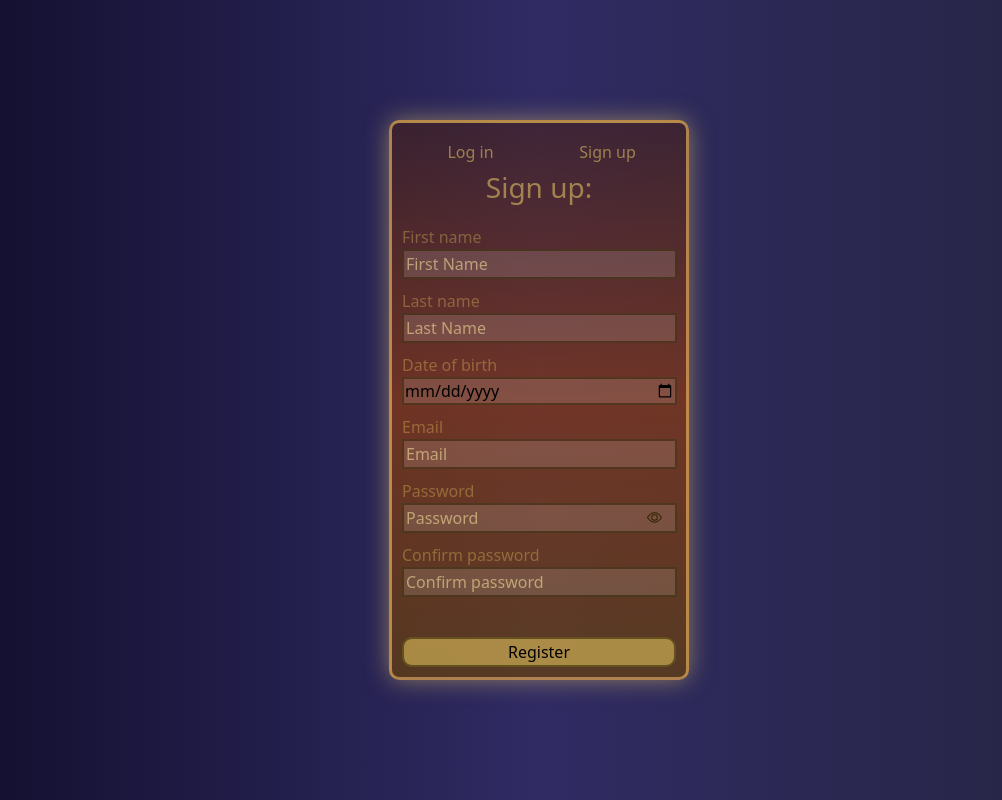
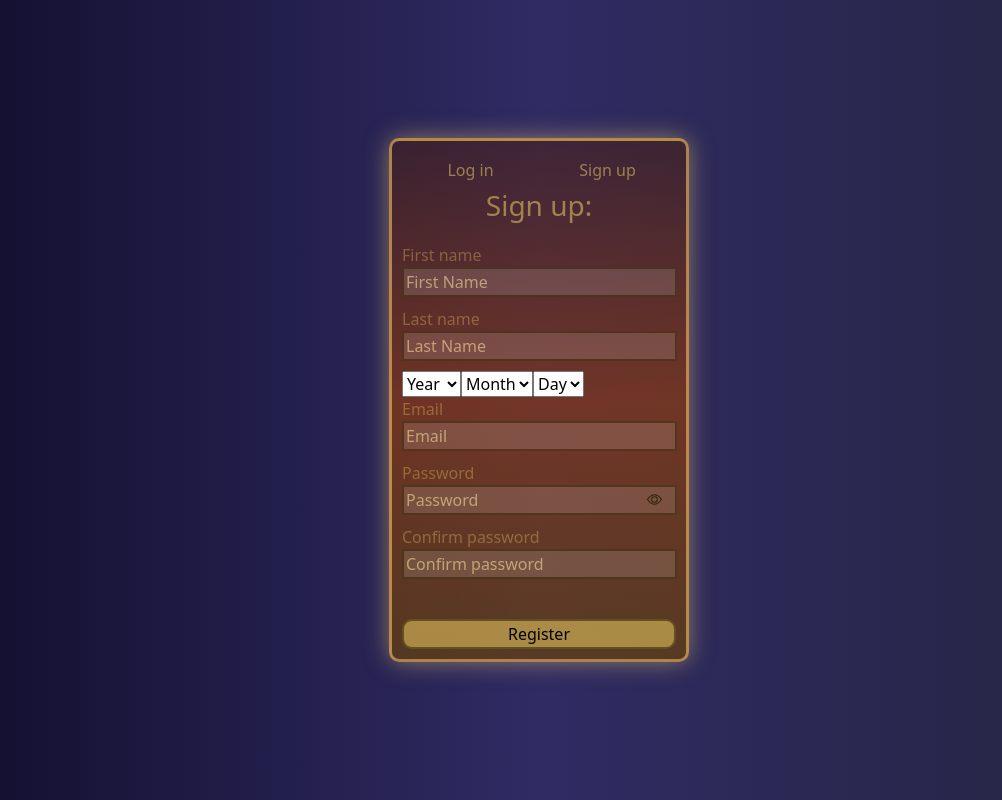
Before and after one commit to Roman-cas88/register-users, a React (Create React App) app: page / in a window 1280 px wide. Shown: the whole page, without its empty margins (101-1103 px from the left). Built offline with nearby package versions, Linux system fonts and the light colour scheme.

Commit message:
Add date picker

```diff
--- /dev/null
+++ b/src/components/DatePicker.jsx
@@ -0,0 +1,76 @@
+import React, { useEffect, useState } from 'react'
+
+export const DatePicker = ({ pickBirthday }) => {
+    let date = new Date()
+    const currentYear = date.getFullYear()
+
+    const yearsArray = Array.from({length: 89}, (_, index) => index + (currentYear-100))
+    const yearsOption = yearsArray.reverse()
+
+    const monthsArray = Array.from({length: 12}, (_, index) => index + 1)
+    const monthsOption = monthsArray.reverse()
+
+    const [month, setMonth] = useState()
+    const [year, setYear] = useState()
+    const [day, setDay] = useState()
+
+    let days = 31
+    const lenghthOfMonth = () => {
+        days = new Date(year, month, 0).getDate()
+    }
+
+    const daysArray = Array.from({length: days}, (_, index) => index + 1)
+    const daysOption = daysArray.reverse()
+
+
+
+    const selectYear = (e) => {
+        setYear(e.target.value)
+        lenghthOfMonth()
+    }
+    const selectMonth = (e) => {
+        setMonth(e.target.value)
+        lenghthOfMonth()
+    }
+    const selectDay = (e) => {
+        setDay(e.target.value)
+    }
+
+
+    useEffect(() => {
+        pickBirthday({
+            year: year,
+            month: month,
+            day: day,
+        })
+    }, [year, month, day])
+
+  return (
+    <div>
+        <select onChange={selectYear}>
+            <option>Year</option>
+            {yearsOption.map((option, index) => {
+                return <option key={index}>
+                    {option}
+                </option>
+            })}
+        </select>
+        <select onChange={selectMonth}>
+            <option>Month</option>
+            {monthsOption.map((option, index) => {
+                return <option key={index}>
+                    {option}
+                </option>
+            })}
+        </select>
+        <select onChange={selectDay}>
+            <option>Day</option>
+            {daysOption.map((option, index) => {
+                return <option key={index}>
+                    {option}
+                </option>
+            })}
+        </select>
+    </div>
+  )
+}
--- a/src/components/NewUser.jsx
+++ b/src/components/NewUser.jsx
@@ -5,6 +5,7 @@ import { InputForm } from './InputForm'
 import { nanoid } from '@reduxjs/toolkit'
 import { BsEyeSlash, BsEye } from 'react-icons/bs'
 import { SuccessReg } from './SuccessReg'
+import { DatePicker } from './DatePicker'
 
 
 export const NewUser = () => {
@@ -16,12 +17,18 @@ export const NewUser = () => {
         const formData = new FormData(e.target)
         const newUser = Object.fromEntries(formData.entries())
         newUser.id = nanoid();
+        newUser.birthday = birthday;
         const checkUser = data.find(element => element.email === newUser.email)
         if (!checkUser) {
             dispatch(addUser(newUser));
             setSuccessRegister(true)
         }
         else {setStyledMessage({display:"block"})}
+    }
+
+    const [birthday, setBirthday] = useState()
+    const pickBirthday = (info) => {
+        setBirthday(info)
     }
 
     const [checkPassword, setСheckPassword] = useState()
@@ -62,13 +69,7 @@ export const NewUser = () => {
                         pattern="^[A-Za-z]{3,19}$"
                         placeholder="Last Name"
                         />
-                    <InputForm
-                        type="date"
-                        name="birthdate"
-                        label="Date of birth"
-                        errMessage="You must be over 12 years old"
-                        placeholder="Date of birth"
-                        />
+                    <DatePicker pickBirthday={pickBirthday}/>
                     <InputForm
                         type="email"
                         name="email"
--- a/src/components/styles.css
+++ b/src/components/styles.css
@@ -61,6 +61,7 @@ input:hover {
     border: solid 2px #fbfaf8;
 }
 .submitButton {
+    width: 100%;
     margin-top: 30px;
     border-radius: 10px;
     background-color:#fcdc6980;
@@ -74,18 +75,6 @@ input:hover {
     font-weight: bolder;
 
 }
-/* .regist form {
-    color: #fcdc6951;
-    display: flex;
-    flex-direction: column;
-    text-align: left;
-}
-.regist input {
-    width: 100%;
-    background-color:#faf8f223;
-    border: solid 2px #2d23008e;
-    color:#fce79e8e;
-} */
 input::-webkit-input-placeholder {
     color:#fce79e8e;
 }
@@ -95,12 +84,6 @@ input:hover::-webkit-input-placeholder {
 input:focus::-webkit-input-placeholder {
     color:black;
 }
-/* .regist input:hover {
-    box-shadow: 0px 0px 15px -1px #fcdc6980;
-    background-color:#fce490e7;
-    border: solid 2px #fbfaf8;
-    color: black;
-} */
 input:autofill {
     border: solid 2px #fce490e7;
     box-shadow: 0 0 0 30px #7B4D44 inset !important;
```
Also changed, not shown: src/components/UsersData.jsx (deleted, +0 -13 lines).
